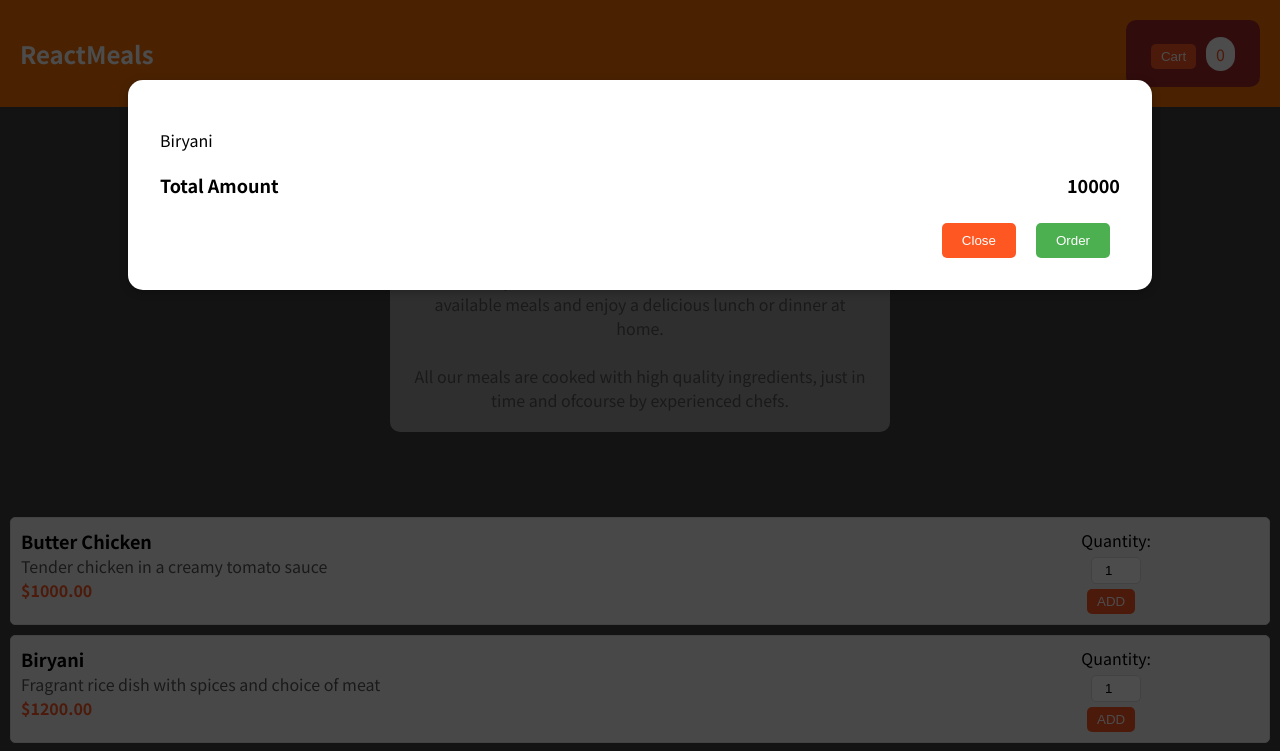
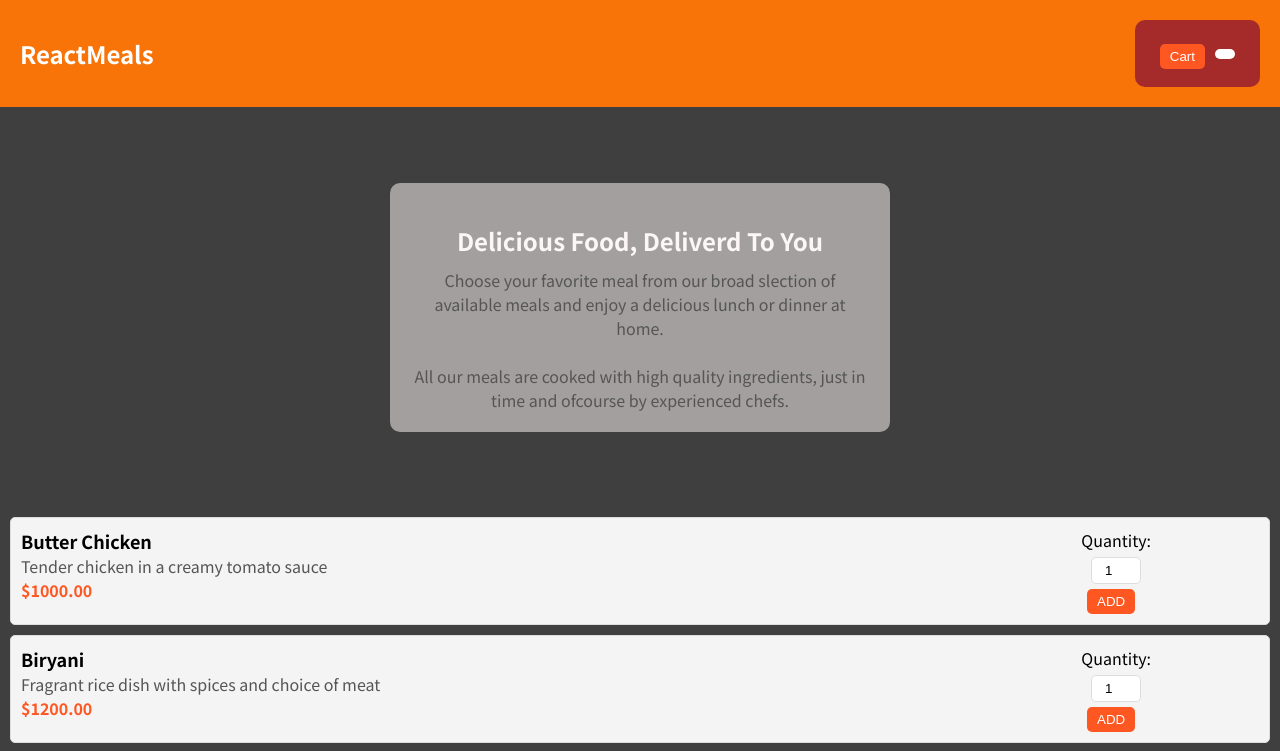
Before and after one commit to hsnadeeb/ReactMeals, a React (Create React App) app: page / in a window 1280 px wide. Shown: the top 751 px of the page. Built offline with nearby package versions, Linux system fonts and the light colour scheme.

Commit message:
made the cart button functional

```diff
--- a/src/App.js
+++ b/src/App.js
@@ -1,9 +1,19 @@
-import React from 'react';
+import React, { useState } from 'react';
 import Header from './components/Layout/Header';
 import Summary from './components/Layout/Summary';
 import Meals from './components/Meals/Meals';
 import Cart from './components/Cart/Cart';
+
 function App() {
+  const [isCartOpen, setIsCartOpen] = useState(false);
+
+  const openCartHandler = () => {
+    setIsCartOpen(true);
+  };
+
+  const closeCartHandler = () => {
+    setIsCartOpen(false);
+  };
 
   const meals = [
     { name: 'Butter Chicken', description: 'Tender chicken in a creamy tomato sauce', price: 1000 },
@@ -13,12 +23,11 @@ function App() {
     { name: 'Tandoori Naan', description: 'Oven-baked flatbread', price: 2000 },
   ];
 
-
   return (
     <div>
-      <Header />
+      <Header onOpenCart={openCartHandler} />
       <Summary />
-      <Cart />
+      {isCartOpen && <Cart onCloseCart={closeCartHandler} />}
 
       <div className="meals">
         {meals.map((meal, index) => (
@@ -30,7 +39,6 @@ function App() {
           />
         ))}
       </div>
-
     </div>
   );
 }
--- a/src/components/Cart/Cart.css
+++ b/src/components/Cart/Cart.css
@@ -1,4 +1,5 @@
-/* Cart Styles */
+
+
 .cart-items {
     list-style: none;
     padding: 0;
--- a/src/components/Cart/Cart.js
+++ b/src/components/Cart/Cart.js
@@ -1,27 +1,30 @@
+import React from 'react';
 import './Cart.css';
-import Modal from '../UI/Modal'
+import Modal from '../UI/Modal';
 
 const Cart = (props) => {
   const cartItems = (
     <ul className="cart-items">
       {[{ id: 'c1', name: 'Biryani', amount: 2, price: 560 }].map((item) => (
-        <li key={item.id}>
-          {item.name}
-        </li>
+        <li key={item.id}>{item.name}</li>
       ))}
     </ul>
   );
 
   return (
     <Modal>
+      <div className="cart">
         {cartItems}
         <div className="totalAmount">
           <span>Total Amount</span>
           <span>10000</span>
         </div>
         <div className="button">
-        <button className="btnClose">Close</button>
+          <button className="btnClose" onClick={props.onCloseCart}>
+            Close
+          </button>
           <button className="btnOrder">Order</button>
+        </div>
       </div>
     </Modal>
   );
--- a/src/components/Layout/Header.js
+++ b/src/components/Layout/Header.js
@@ -1,19 +1,21 @@
-import React,{useState} from 'react';
+import React from 'react';
 import './Header.css';
 
-const Header=()=>{
-
-    const [cartItemCount, setCartItemCount] = useState(0);
+const Header = (props) => {
+  const openCartHandler = () => {
+    // Set the cart to open when the button in the header is clicked
+    props.onOpenCart();
+  };
 
   return (
     <header>
       <h1>ReactMeals</h1>
       <div className="cart-button">
-          <button>Cart</button>
-          <span className="cart-item-count">{cartItemCount}</span>
+        <button onClick={openCartHandler}>Cart</button>
+        <span className="cart-item-count">{props.cartItemCount}</span>
       </div>
     </header>
-    )
-}
+  );
+};
 
 export default Header;
```
Lines whose indentation alone changed are shown as unchanged.
